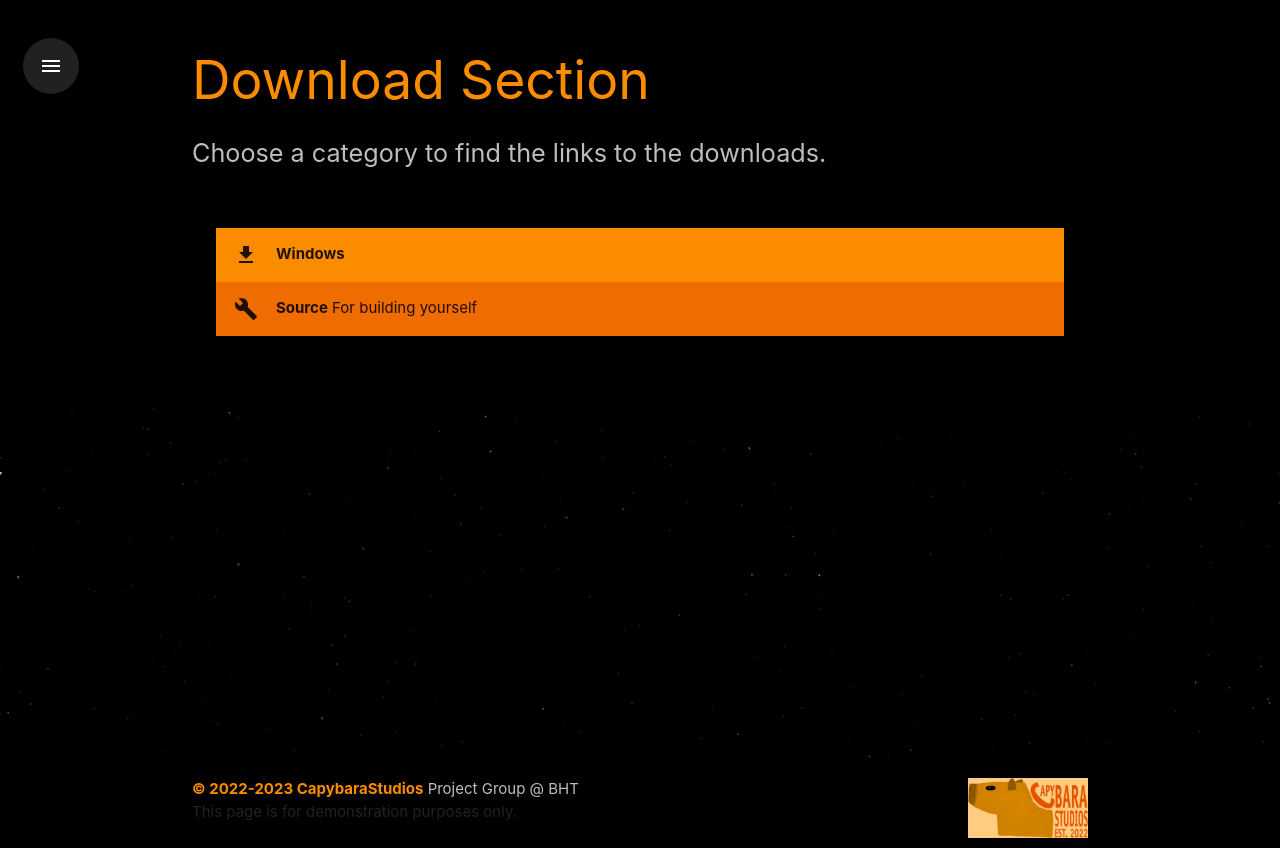
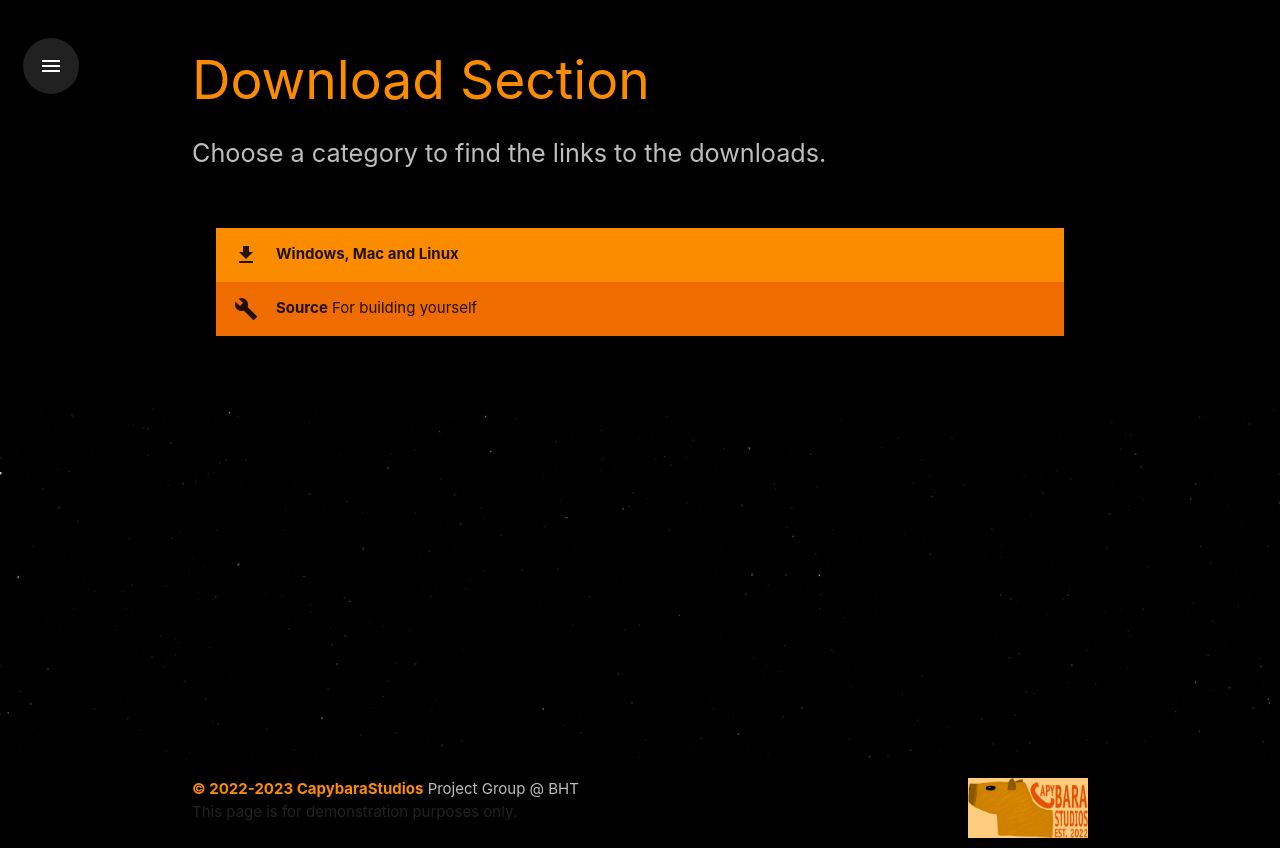
Before and after one commit to fnyrawr/uni_project_website, a Django app: page /downloads in a window 1280 px wide. Run offline with Django 4.2, Linux system fonts and the light colour scheme.

Commit message:
updated downloads page

```diff
--- a/templates/downloads.html
+++ b/templates/downloads.html
@@ -11,7 +11,7 @@
             <br>
             <ul class="collapsible popout">
                 <li>
-                    <div class="collapsible-header orange darken-1"><i class="material-icons">download</i><span><b>Windows</b></span></div>
+                    <div class="collapsible-header orange darken-1"><i class="material-icons">download</i><span><b>Windows, Mac and Linux</b></span></div>
                     <div class="collapsible-body grey darken-4 grey-text text-lighten-1">
                         <span>Builds are available in our Google Drive link.</span>
                         <br><br><a href="https://drive.google.com/drive/folders/1NtLm_NRmni2Ga3YnFvvI5wa8VxUCOeJ2?usp=sharing" class="waves-effect waves-light btn orange darken-1 black-text"><i class="material-icons left">cloud</i>Google Drive</a>
```
